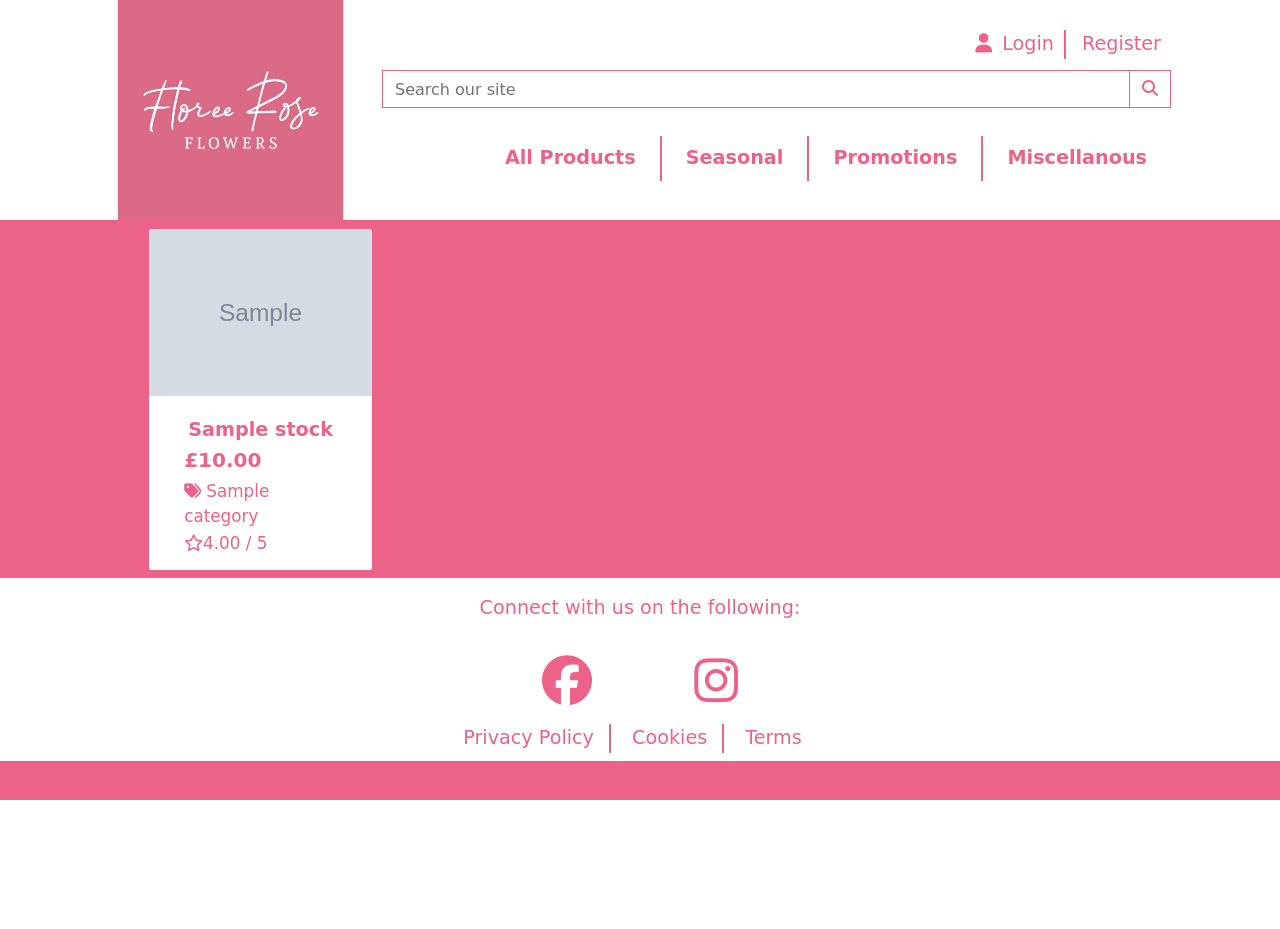
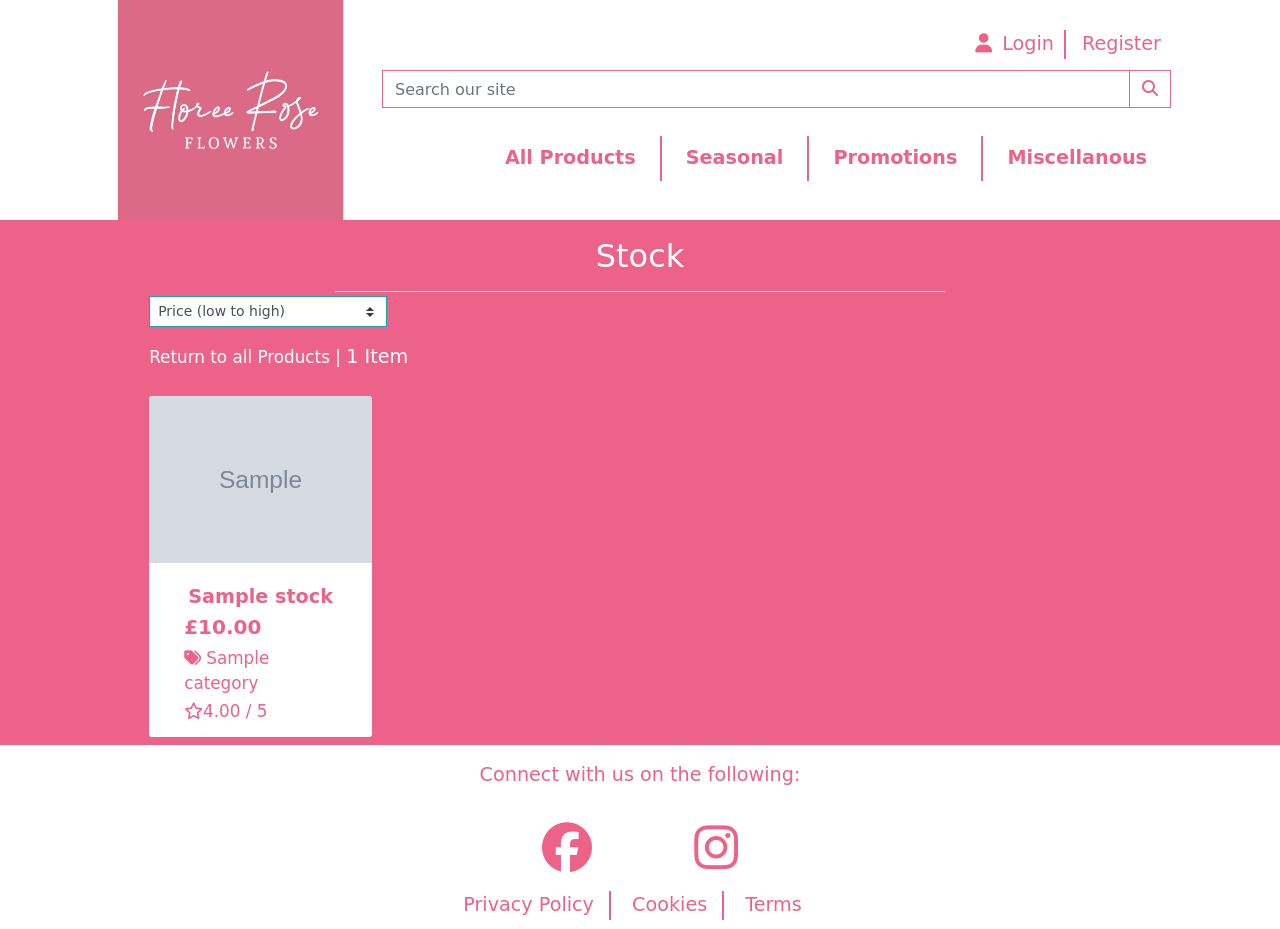
Before and after one commit to benamos216/PP5, a Django app: a page that uses stock/templates/stock/stock.html in a window 1280 px wide. Before the commit the page ends 800 px from the top, so only its background shows below. Run offline with Django 3.2, Linux system fonts and the light colour scheme; tables that the repository leaves empty hold one stand-in row (values such as "Sample post"); grey boxes marked "Sample" are stand-in pictures; some libraries are stand-ins or nearby versions; some web fonts are replaced.

Commit message:
sorted site searching functionality

```diff
--- a/static/css/base.css
+++ b/static/css/base.css
@@ -254,6 +254,10 @@ header {
     text-decoration: none !important;
 }
 
+.sort-by-dropdown {
+    text-align: -webkit-right;
+}
+
 /*Crispy Forms*/
 
 .form-group {
--- a/stock/models.py
+++ b/stock/models.py
@@ -3,7 +3,7 @@ import random
 
 
 class Category(models.Model):
-    """Catergory Model"""
+    """Category Model"""
 
     class Meta:
         verbose_name_plural = 'Categories'
--- a/stock/templates/stock/stock.html
+++ b/stock/templates/stock/stock.html
@@ -4,7 +4,45 @@
 {% block content %}
     <div class="container-fluid">
         <div class="row">
+            <div class="col text-center mt-3">
+                <h2 class="text-white">Stock</h2>
+                {% for c in current_categories %}
+                    <a class="category-badge text-decoration-none" href="{% url 'stocks' %}?category={{ c.name }}">
+                        <span class="p-2 mt-2 badge badge-white text-white stock-link btn btn-outline-light rounded-1 btn-lg border">{{ c.friendly_name }}</span>
+                    </a>
+                {% endfor %}
+                <hr class="w-50 mb-1 bg-white">
+            </div>
+        </div>
+        <div class="row">
             <div class="stock-container col-10 offset-1">
+                <div class="col-12 col-md-6">
+                <div class="sort-select-wrapper w-50">
+                    <select id="sort-selector" class="custom-select custom-select-sm rounded-0 border border-{% if current_sorting != 'None_None' %}info{% else %}black{% endif %}">
+                        <option value="reset" {% if current_sorting == 'None_None' %}selected{% endif %}>Sort by...</option>
+                        <option value="price_asc" {% if current_sorting == 'price_asc' %}selected{% endif %}>Price (low to high)</option>
+                        <option value="price_desc" {% if current_sorting == 'price_desc' %}selected{% endif %}>Price (high to low)</option>
+                        <option value="rating_asc" {% if current_sorting == 'rating_asc' %}selected{% endif %}>Rating (low to high)</option>
+                        <option value="rating_desc" {% if current_sorting == 'rating_desc' %}selected{% endif %}>Rating (high to low)</option>
+                        <option value="name_asc" {% if current_sorting == 'name_asc' %}selected{% endif %}>Name (A-Z)</option>
+                        <option value="name_desc" {% if current_sorting == 'name_desc' %}selected{% endif %}>Name (Z-A)</option>
+                        <option value="category_asc" {% if current_sorting == 'category_asc' %}selected{% endif %}>Category (A-Z)</option>
+                        <option value="category_desc" {% if current_sorting == 'category_desc' %}selected{% endif %}>Category (Z-A)</option>
+                    </select>
+                </div>
+            </div>
+            <div class="col-12 col-md-6 order-md-first">
+                <p class="text-white mt-3 text-center text-md-left">
+                    {% if search_term or current_categories or current_sorting != 'None_None' %}
+                        <span class="small"><a href="{% url 'stocks' %}" class="text-white stock-link">Return to all Products</a> | </span>
+                    {% endif %}
+                    {% if stocks|length == 1 %}
+                        {{ stocks|length }} Item{% if search_term %} found for <strong>"{{ search_term }}"</strong>{% endif %}
+                    {% else %}
+                        {{ stocks|length }} Items{% if search_term %} found for <strong>"{{ search_term }}"</strong>{% endif %}
+                    {% endif %}
+                </p>
+            </div>
                 <div class="row">
                     {% for stock in stocks %}
                         <div class="col-sm-6 col-md-6 col-lg-4 col-xl-3 mb-2 mt-2">
@@ -27,7 +65,7 @@
                                             <p class="lead mb-0 text-left font-weight-bold">£{{ stock.price }}</p>
                                             {% if stock.category %}
                                             <p class="small mt-1 mb-0">
-                                                <a class="text-stock stock-link" href="{#}">
+                                                <a class="text-stock stock-link" href="{% url 'stocks' %}?category={{ stock.category.name }}">
                                                     <i class="fa-solid fa-tags"></i> {{ stock.category.friendly_name }}
                                                 </a>
                                             </p>
@@ -60,3 +98,35 @@
         </div>
     </div>
 {% endblock %}
+
+{% block postloadjs %}
+    {{ block.super }}
+    <script type="text/javascript">
+		$('.btt-link').click(function(e) {
+			window.scrollTo(0,0)
+		})
+	</script>
+
+    <script type="text/javascript">
+        $('#sort-selector').change(function() {
+            var selector = $(this);
+            var currentUrl = new URL(window.location);
+
+            var selectedVal = selector.val();
+            if(selectedVal != "reset"){
+                var sort = selectedVal.split("_")[0];
+                var direction = selectedVal.split("_")[1];
+
+                currentUrl.searchParams.set("sort", sort);
+                currentUrl.searchParams.set("direction", direction);
+
+                window.location.replace(currentUrl);
+            } else {
+                currentUrl.searchParams.delete("sort");
+                currentUrl.searchParams.delete("direction");
+
+                window.location.replace(currentUrl);
+            }
+        })
+    </script>
+{% endblock %}
--- a/stock/views.py
+++ b/stock/views.py
@@ -40,7 +40,7 @@ def get_stocks(request):
             if not query:
                 return redirect(reverse('products'))
 
-            queries = Q(name__icontains=query) | Q(description__icontains=query)
+            queries = Q(name__icontains=query) | Q(description__icontains=query) | Q(price__icontains=query)
             stocks = stocks.filter(queries)
 
     current_sorting = f'{sort}_{direction}'
```
